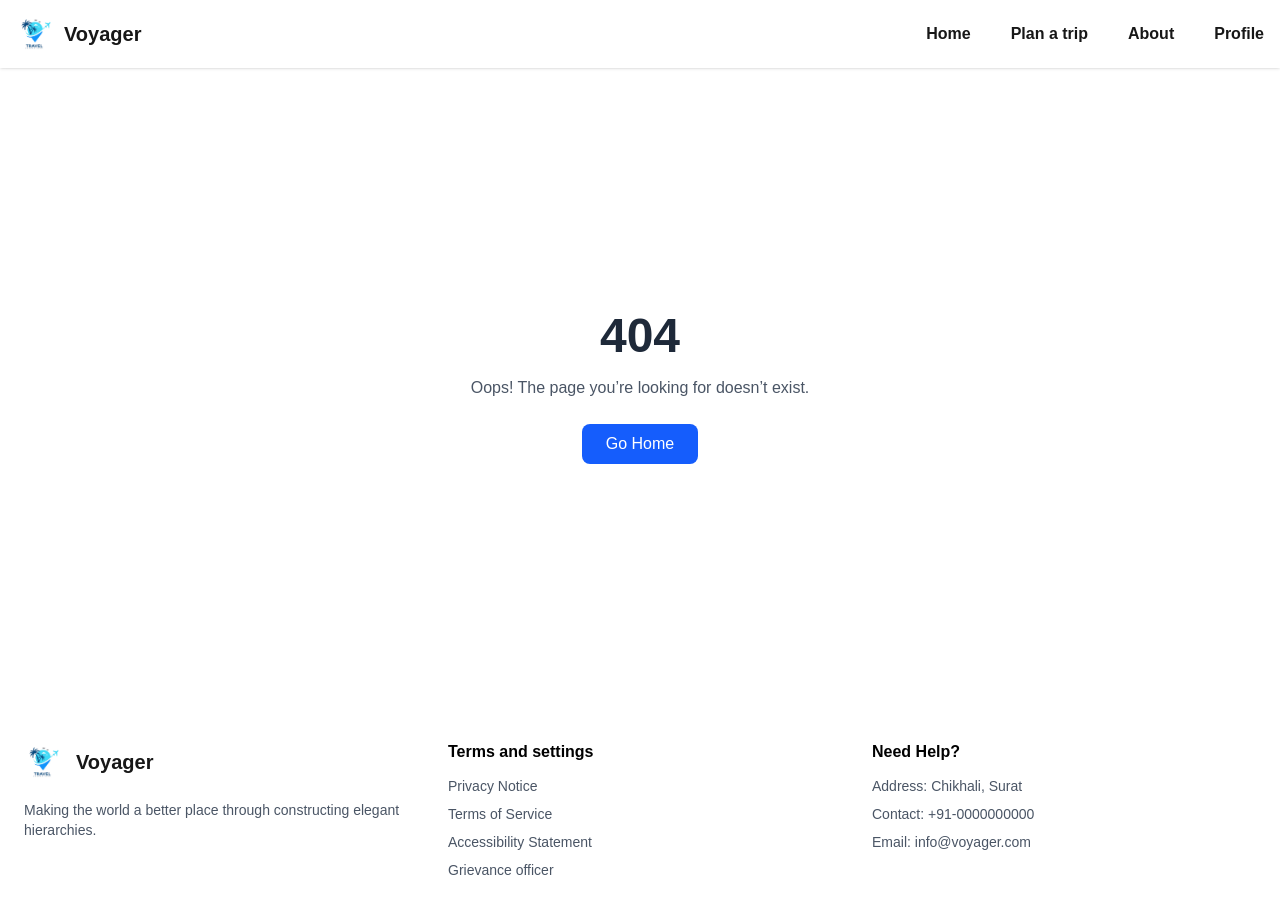
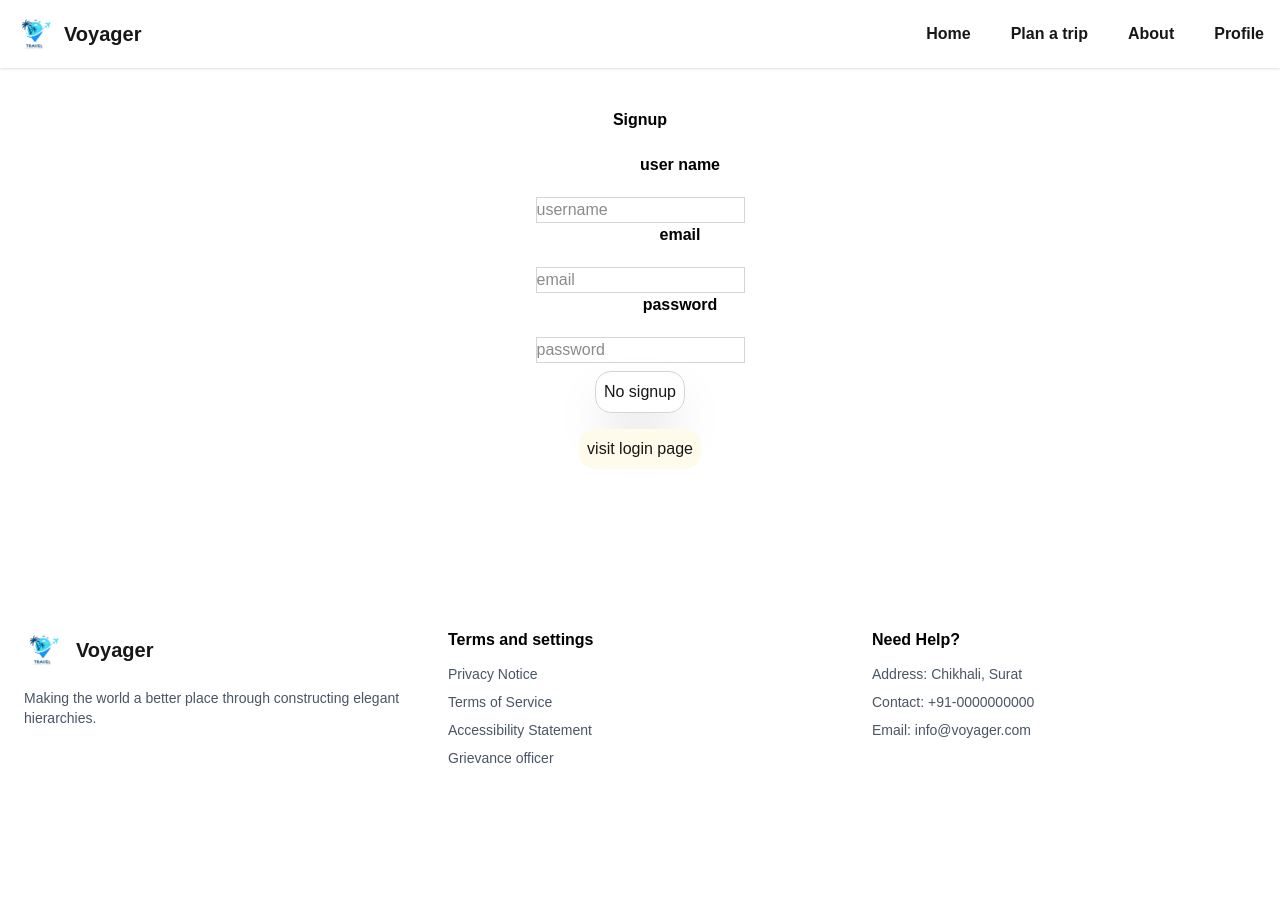
Before and after one commit to chandan-0416/voyager, a Next.js app: page /signup in a window 1280 px wide. Before the commit this address had no page. After the commit the page ends 800 px from the top, so only its background shows below. Built offline with nearby package versions, Linux system fonts and the light colour scheme.

Commit message:
add a new feature user authentication

```diff
--- /dev/null
+++ b/src/app/api/users/login/route.ts
@@ -0,0 +1,50 @@
+import { connect } from "@/dbConfig/dbConfig";
+import User from "@/models/userModel";
+import { NextRequest, NextResponse } from "next/server";
+import bcryptjs from "bcryptjs";
+
+
+export async function POST(request: NextRequest) {
+    try {
+        await connect();
+
+        const reqBody = await request.json();
+        const { username, email, password } = reqBody
+
+        console.log(reqBody);
+
+        //check  if user already exist
+        const user = await User.findOne({ email })
+
+        if (user) {
+            return NextResponse.json({ error: "User already exists" },
+                { status: 400 }
+            )
+        }
+
+        //hash password
+        const salt = await bcryptjs.genSalt(10)
+        const hashedPassword = await bcryptjs.hash
+            (password, salt)
+
+        const newUser = new User({
+            username,
+            email,
+            password: hashedPassword
+        })
+
+        const savedUser = await newUser.save();
+        console.log(savedUser);
+
+        return NextResponse.json({
+            message: "User created successful",
+            success: true,
+            savedUser
+        })
+
+    } catch (error: any) {
+        return NextResponse.json({ error: error.message },
+            { status: 500 }
+        )
+    }
+}
--- /dev/null
+++ b/src/app/api/users/signup/route.ts
@@ -0,0 +1,50 @@
+import { connect } from "@/dbConfig/dbConfig";
+import User from "@/models/userModel";
+import { NextRequest, NextResponse } from "next/server";
+import bcryptjs from "bcryptjs";
+
+
+export async function POST(request: NextRequest) {
+    try {
+        await connect();
+
+        const reqBody = await request.json();
+        const { username, email, password } = reqBody
+
+        console.log(reqBody);
+
+        //check  if user already exist
+        const user = await User.findOne({ email })
+
+        if (user) {
+            return NextResponse.json({ error: "User already exists" },
+                { status: 400 }
+            )
+        }
+
+        //hash password
+        const salt = await bcryptjs.genSalt(10)
+        const hashedPassword = await bcryptjs.hash
+            (password, salt)
+
+        const newUser = new User({
+            username,
+            email,
+            password: hashedPassword
+        })
+
+        const savedUser = await newUser.save();
+        console.log(savedUser);
+
+        return NextResponse.json({
+            message: "User created successful",
+            success: true,
+            savedUser
+        })
+
+    } catch (error: any) {
+        return NextResponse.json({ error: error.message },
+            { status: 500 }
+        )
+    }
+}
--- /dev/null
+++ b/src/app/login/page.tsx
@@ -0,0 +1,66 @@
+"use client";
+
+import Link from "next/link";
+import React from "react";
+// import { useRouter } from "next/navigation";
+// import { axois } from "axios";
+
+
+export default function LoginPage() {
+    const [user, setUser] = React.useState({
+        email: "",
+        password: "",
+    })
+
+    const onLogin = async () => {
+
+    }
+
+    return (
+        <div className=" ">
+
+            <h1 className="text-black text-center font-bold shadow-2xl"
+            >
+                Login</h1>
+            <hr className="bg-gray-300 mt-5" />
+
+            <label
+                htmlFor="email"
+                className="text-black font-semibold ml-20"
+            > email</label>
+            <input
+                className="border border-gray-300 mx-4 mt-5 "
+                id="email"
+                type="text"
+                placeholder="email"
+                value={user.email}
+                onChange={(e) => setUser({ ...user, email: e.target.value })}
+            />
+
+            <label
+                htmlFor="password"
+                className="text-black font-semibold ml-20"
+            > password</label>
+            <input
+                className="border border-gray-300 mx-4 mt-5 "
+                id="password"
+                type="text"
+                placeholder="password"
+                value={user.password}
+                onChange={(e) => setUser({ ...user, password: e.target.value })}
+            />
+
+            <button
+            onClick={onLogin}
+            className="bg-white shadow-2xl rounded-2xl p-2 m-2 border border-gray-300 cursor-pointer"
+            >
+           Login here
+            </button>
+
+            <Link
+            className="bg-amber-50 p-2 m-2 rounded-2xl "
+            href="/signup"
+            > Visit Signup page</Link>
+        </div>
+    )
+}
--- /dev/null
+++ b/src/app/profile/[id]/page.tsx
@@ -0,0 +1,18 @@
+type props={
+params:{
+    id:string
+}
+}
+
+export default async function UserProfile({ params }: props) { // handle the parameters
+    const {id}= await params;
+  return (
+    <div>
+      <h1 className="font-bold p-2 m-2 text-black justify-center item-center">Profile</h1>
+      <hr />
+      <p className="text-2xl mt-4">Profile Page
+
+        <span className="p-2 text-black bg-orange-500">{id}</span></p>
+    </div>
+  );
+}
--- /dev/null
+++ b/src/app/profile/page.tsx
@@ -0,0 +1,10 @@
+export default function ProfilePage() {
+    return (
+  <div className="flex flex-col mt-10 justify-center item-center">
+    <h1 className="font-bold p-2 m-2 text-black">Profile</h1>
+    <hr/>
+    <p>Profile Page</p>
+    </div>
+    )
+
+}
--- /dev/null
+++ b/src/app/signup/page.tsx
@@ -0,0 +1,113 @@
+"use client";
+
+import Link from "next/link";
+import React, { useEffect } from "react";
+import { useRouter } from "next/navigation";
+import axios from "axios";
+import toast from "react-hot-toast";
+
+
+export default function SignupPage() {
+    const router = useRouter();
+    const [user, setUser] = React.useState({
+        email: "",
+        password: "",
+        username: "",
+    })
+
+    const [buttonDisabled, setButtonDisabled] = React.
+        useState(false);
+    const [loading, setLoading] = React.useState(false);
+
+    const onSignup = async () => {
+        try {
+            setLoading(true);
+            const response = await axios.post("/api/users/signup", user)
+            console.log("Signup Success", response.data);
+
+            router.push("/login");
+        } catch (error: any) {
+
+            console.log("Signup failed", error.message);
+
+            toast.error(error.message);
+        } finally {
+            setLoading(false);
+        }
+    }
+
+    useEffect(() => {
+        if (user.email.length > 0 &&
+            user.password.length > 0 &&
+            user.username.length > 0) {
+            setButtonDisabled(false);
+
+        } else {
+            setButtonDisabled(true);
+        }
+    }, [user]);
+
+
+    return (
+        <div className="flex flex-col p-5 m-5 items-center justify-between ">
+
+            <h1 className="text-black text-center font-bold shadow-2xl"
+            >
+            {loading ? "Processing" : "Signup"}</h1>
+
+            <hr className="bg-gray-300 mt-5" />
+
+            <label
+                htmlFor="username"
+                className="text-black font-semibold ml-20 text-center"
+            > user name</label>
+            <input
+                className="border border-gray-300 mx-4 mt-5 "
+                id="username"
+                type="text"
+                placeholder="username"
+                value={user.username}
+                onChange={(e) => setUser({ ...user, username: e.target.value })}
+            />
+
+
+            <label
+                htmlFor="email"
+                className="text-black font-semibold ml-20"
+            > email</label>
+            <input
+                className="border border-gray-300 mx-4 mt-5 "
+                id="email"
+                type="text"
+                placeholder="email"
+                value={user.email}
+                onChange={(e) => setUser({ ...user, email: e.target.value })}
+            />
+
+            <label
+                htmlFor="password"
+                className="text-black font-semibold ml-20"
+            > password</label>
+            <input
+                className="border border-gray-300 mx-4 mt-5 "
+                id="password"
+                type="text"
+                placeholder="password"
+                value={user.password}
+                onChange={(e) => setUser({ ...user, password: e.target.value })}
+            />
+
+            <button
+                onClick={onSignup}
+                className="bg-white shadow-2xl rounded-2xl p-2 m-2 border border-gray-300 cursor-pointer"
+            >
+                {buttonDisabled ? "No signup" : "Signup"}
+            </button>
+
+            <Link
+                className="bg-amber-50 p-2 m-2 rounded-2xl "
+                href="/login"
+            > visit login page</Link>
+        </div>
+    )
+}
--- /dev/null
+++ b/src/dbConfig/dbConfig.ts
@@ -0,0 +1,22 @@
+import mongoose from 'mongoose';
+
+export async function connect() {
+    try {
+       await mongoose.connect(process.env.MONGO_URI!)
+
+        const connection = mongoose.connection;
+
+        connection.on('connected', () => {
+            console.log('MongoDB connected successfully');
+        })
+
+        connection.on('error', (err)=>{
+            console.log('MongoDB connection error. Please make sure MongDB is running.' + err);
+            process.exit();
+        })
+
+    } catch (error) {
+           console.log('Something goes wromg!');
+           console.log(error);
+    }
+}
--- /dev/null
+++ b/src/models/userModel.js
@@ -0,0 +1,34 @@
+import mongoose from "mongoose";
+
+const userSchema = new mongoose.Schema({
+      username: {
+        type: String,
+        required:[true, "Please Provide a username"],
+        unique: true,
+      },
+      email: {
+        type: String,
+        required:[true, "Please Provide a email"],
+        unique: true,
+      },
+      password: {
+        type: String,
+        required:[true, "Please provide a password"],
+      },
+      isVerfied:{
+        type: Boolean,
+        default: false,
+      },
+      isAdmin:{
+            type: Boolean,
+            default: false,
+        },
+        forgotPasswordToken: String,
+        forgotPasswordTokenExpiry: Date,
+        verifyToken: String,
+        verifyTokenExpery: Date,
+})
+
+const User = mongoose.models.users || mongoose.model("users", userSchema);
+
+export default User;
```
Also changed, not shown: package.json (+7 -1 lines), 2 other files (tests, documents, lock files or other folders).
